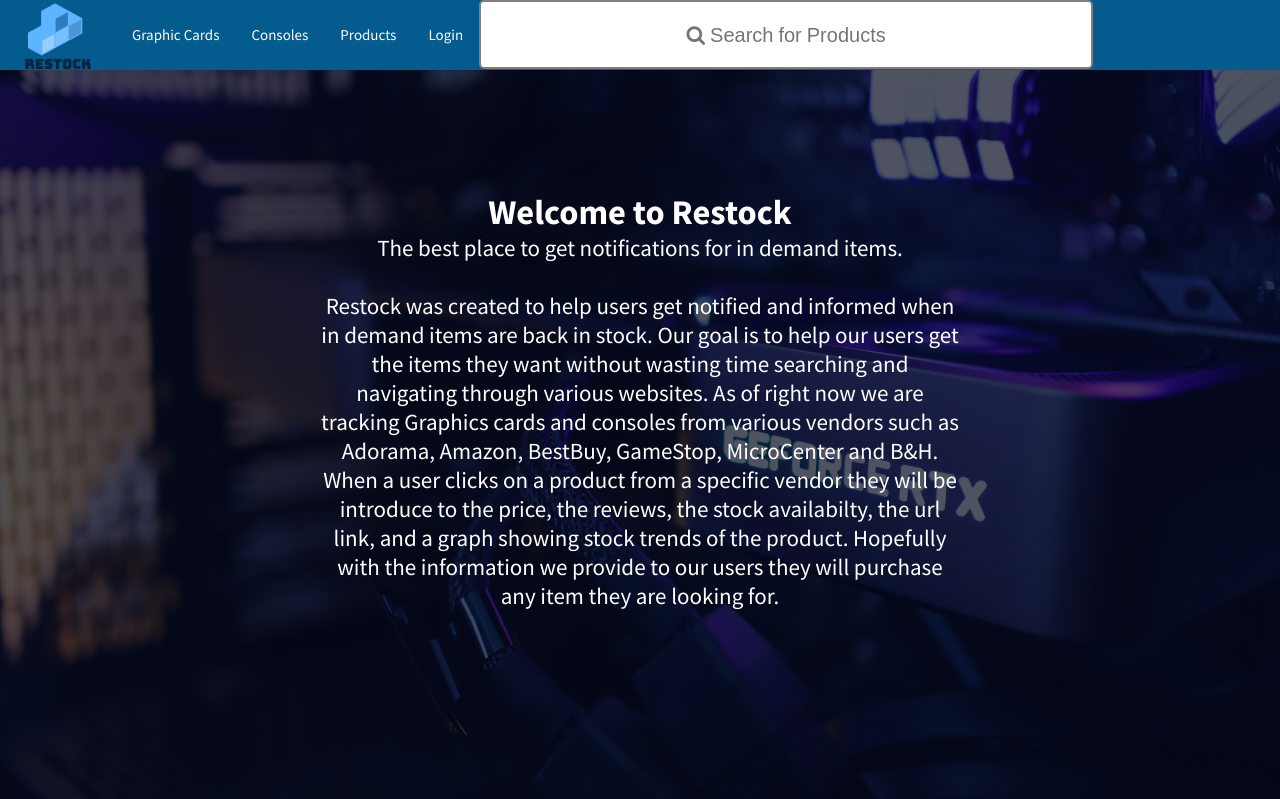
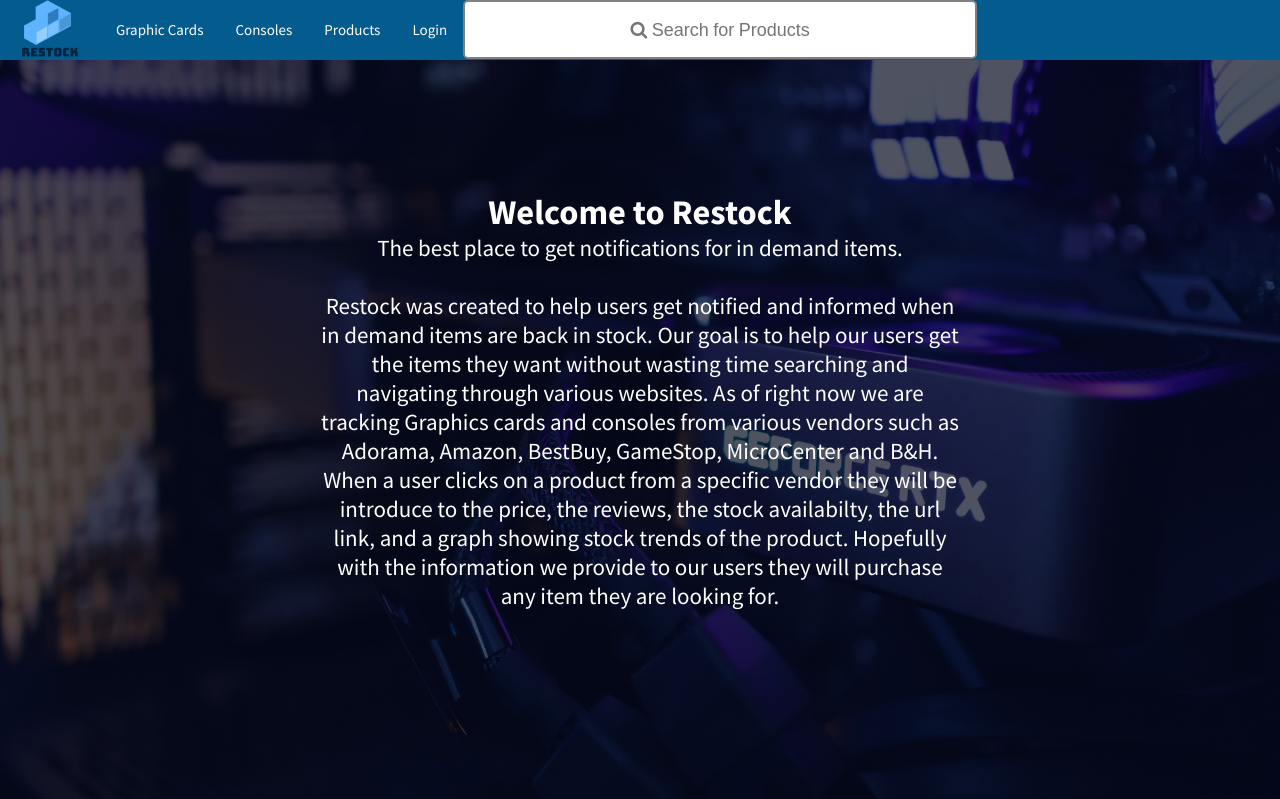
Before and after one commit to offetam/restock_checker, a Django app: page /about/ in a window 1280 px wide. Shown: the top 799 px of the page. Run offline with Django 3.2, Linux system fonts and the light colour scheme.

Commit message:
added email

```diff
--- a/pages/templates/base.html
+++ b/pages/templates/base.html
@@ -60,12 +60,12 @@
                             <input type="text" style = "font-family: FontAwesome, sans-serif;" class = "searchtext" name="product" placeholder="&#xf002 Search for Products">
                         </form>
                       </div>
-                </li><!--
+                </li>
                 <li>
                     {% if request.session.email != '' %}
                         <p>{{request.session.email}}</p>
                     {% endif %}
-                </li>-->
+                </li>
             </ul>
         </nav>
     </header>
--- a/static/css/about_style.css
+++ b/static/css/about_style.css
@@ -18,20 +18,24 @@
 
 nav {
   width: 100%;
-  height: 70px;
+  height: 60px;
   background-color: #045b8d;
 }
 
 nav img {
-  width: 70px;
-  padding: 3px;
+  width: 60px;
   z-index: -1;
+}
+
+.nav-links {
+  flex: 1;
+  text-align: center;
 }
 
 nav p {
   font-family: "Source Sans Pro", sans-serif;
   color: #fff;
-  font-size: 24px;
+  font-size: 15px;
   line-height: 55px;
   float: left;
   padding: 0px 20px;
@@ -51,7 +55,16 @@
   color: rgb(255, 255, 255);
   text-decoration: none;
   font-size: 15px;
-  padding: 25px 16px;
+  padding: 20px 16px;
+  display: block;
+}
+
+/*email doesnt want to go to the header*/
+nav ul li p {
+  color: rgb(255, 255, 255);
+  text-decoration: none;
+  font-size: 15px;
+  padding: 2px 32px;
   display: block;
 }
 
@@ -78,14 +91,6 @@
 
 nav ul li ul li a:hover {
   background-color: #8f8f8f;
-}
-
-nav ul li p {
-  color: rgb(255, 255, 255);
-  text-decoration: none;
-  font-size: 15px;
-  padding: 10px 32px;
-  display: block;
 }
 
 .about {
@@ -131,12 +136,12 @@
 
 .search_form {
   margin: 0 auto;
-  width: 600px;
+  width: 500px;
   z-index: -1;
 }
 
 .search_form input[type="text"] {
-  height: 55px;
+  height: 45px;
   float: left;
   width: 100%;
   flex: 1;
@@ -144,7 +149,7 @@
   border: 2.5px solid gray;
   border-radius: 5px;
   text-align: center;
-  font-size: 20px;
+  font-size: 18px;
   padding: 5px;
   z-index: -1;
 }
```
Also changed, not shown: static/css/mainpage.css (+16 -10 lines), static/css/notification.css (+26 -18 lines), static/css/style.css (+10 -9 lines).
